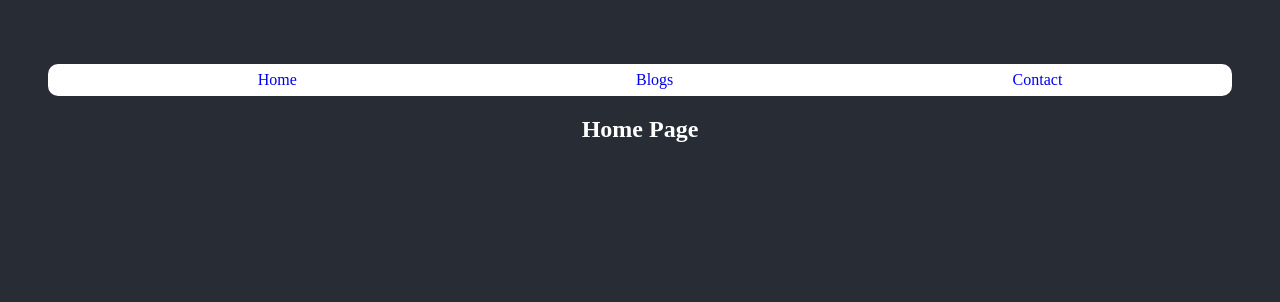
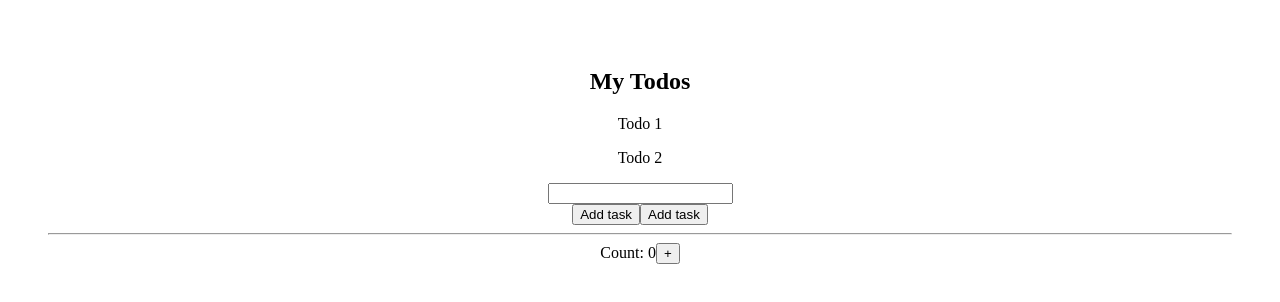
Before and after one commit to devProMaleek/myfirstreact, a React (Create React App) app: page / in a window 1280 px wide. Shown: the top 302 px of the page. Built offline with nearby package versions, Linux system fonts and the light colour scheme.

Commit message:
Learning React
Learnt React Memo

```diff
--- a/src/App.css
+++ b/src/App.css
@@ -1,6 +1,6 @@
 body{
-    background-color: #282c34;
-    color: white;
+    /* background-color: #282c34; */
+    /* color: white; */
     padding: 40px;
     font-family: Raleway, serif;
     text-align: center;
--- a/src/components/Football.js
+++ b/src/components/Football.js
@@ -1,11 +1,13 @@
 // Import the necessary libraries.
 import React from 'react';
-import { BrowserRouter, Routes, Route  } from 'react-router-dom';
-import Layout from './pages/Layout';
-import Blog from './pages/Blogs';
-import Contact from './pages/Contact';
-import Home from './pages/Home';
-import NoPage from './pages/Nopages';
+import { useState } from 'react';
+import Todos from './Todo';
+// import { BrowserRouter, Routes, Route  } from 'react-router-dom';
+// import Layout from './pages/Layout';
+// import Blog from './pages/Blogs';
+// import Contact from './pages/Contact';
+// import Home from './pages/Home';
+// import NoPage from './pages/Nopages';
 
 // Football component
 
@@ -77,7 +79,7 @@ const Football = ({isGoal}) => {
     //     { id: 5, brand: "Honda"}
     // ]
 
-    return (
+    // return (
     //     <>
     //       <h1>Who lives in my garage?</h1>
     //       <ul>
@@ -90,17 +92,41 @@ const Football = ({isGoal}) => {
 
     // React Routing
 
-    <BrowserRouter>
-        <Routes>
-            <Route path="/" element={<Layout/>}>
-                <Route index element={<Home/>}/>
-                <Route path="blogs" element={<Blog/>} />
-                <Route path="contact" element={<Contact/>} />
-                <Route path="*" element={<NoPage/>} />
-            </Route>
-        </Routes>
-    </BrowserRouter>
+    // <BrowserRouter>
+    //     <Routes>
+    //         <Route path="/" element={<Layout/>}>
+    //             <Route index element={<Home/>}/>
+    //             <Route path="blogs" element={<Blog/>} />
+    //             <Route path="contact" element={<Contact/>} />
+    //             <Route path="*" element={<NoPage/>} />
+    //         </Route>
+    //     </Routes>
+    // </BrowserRouter>
 
-)};
+    // React Memo.
+    const [count, setCount] = useState(0);
+    const [todos, setTodos] = useState(["Todo 1", "Todo 2"]);
+
+    const increment = () => {
+        setCount((c) => c + 1 );
+    }
+    const addTodo = () => {
+        setTodos(todos.push())
+    }
+
+    return (
+        <>
+            <Todos todos={todos} />
+            <button onClick={addTodo}>Add task</button>
+            <hr/>
+
+            <div>
+                Count: {count}
+                <button onClick={increment}>+</button>
+            </div>
+        </>
+    )
+}
+
 
 export default Football;
--- /dev/null
+++ b/src/components/Todo.js
@@ -0,0 +1,24 @@
+import React from "react";
+import { useState, memo } from "react";
+
+// Todos Component
+
+const Todos = ({ todos }) => {
+    const [todo, setTodo] = useState("");
+    console.log("child render");
+
+    return (
+        <>
+            <h2>My Todos</h2>
+            {todos.map((todo, index) => {
+                return <p key={index}>{todo}</p>
+            })}
+
+            <input type="text" value={todo} onChange={(e) => setTodo(e.target.value)}/> <br/>
+            <button onClick={setTodo}>Add task</button>
+        </>
+    )
+};
+
+
+export default memo(Todos);
```
